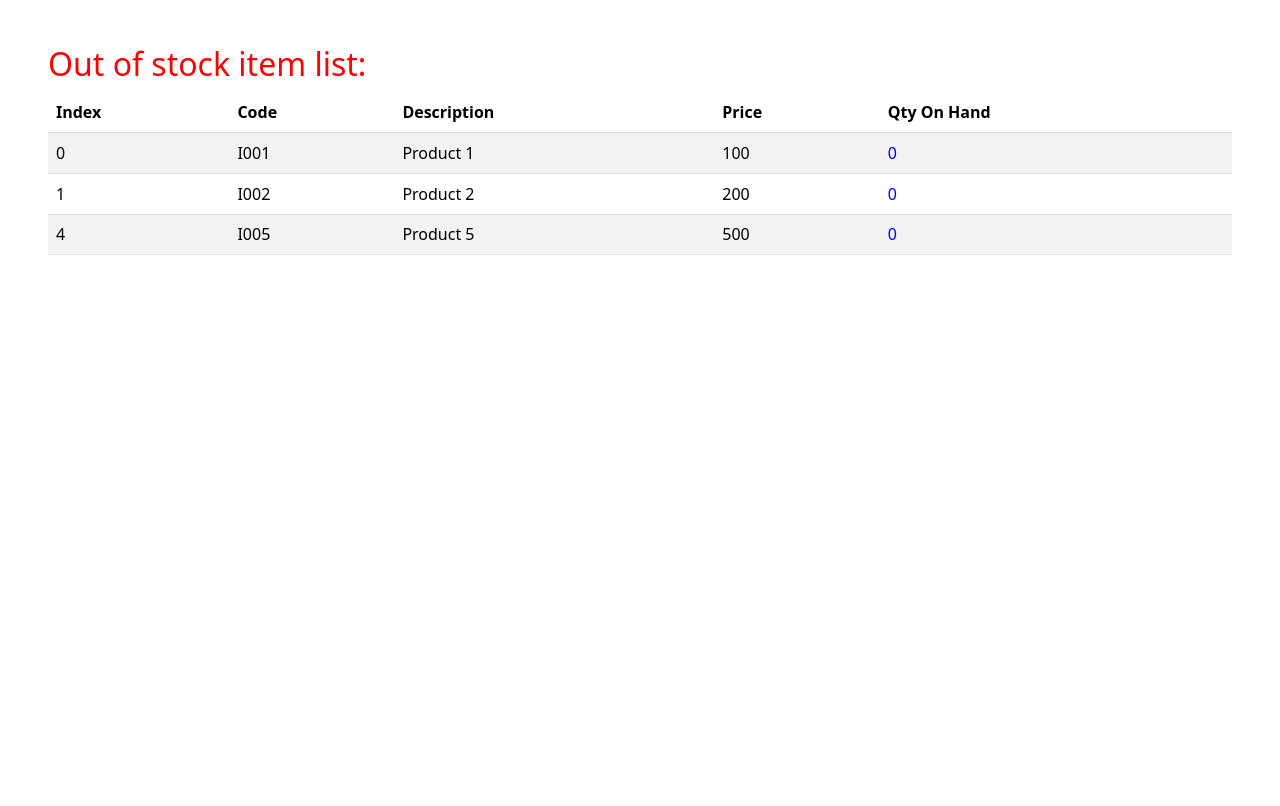
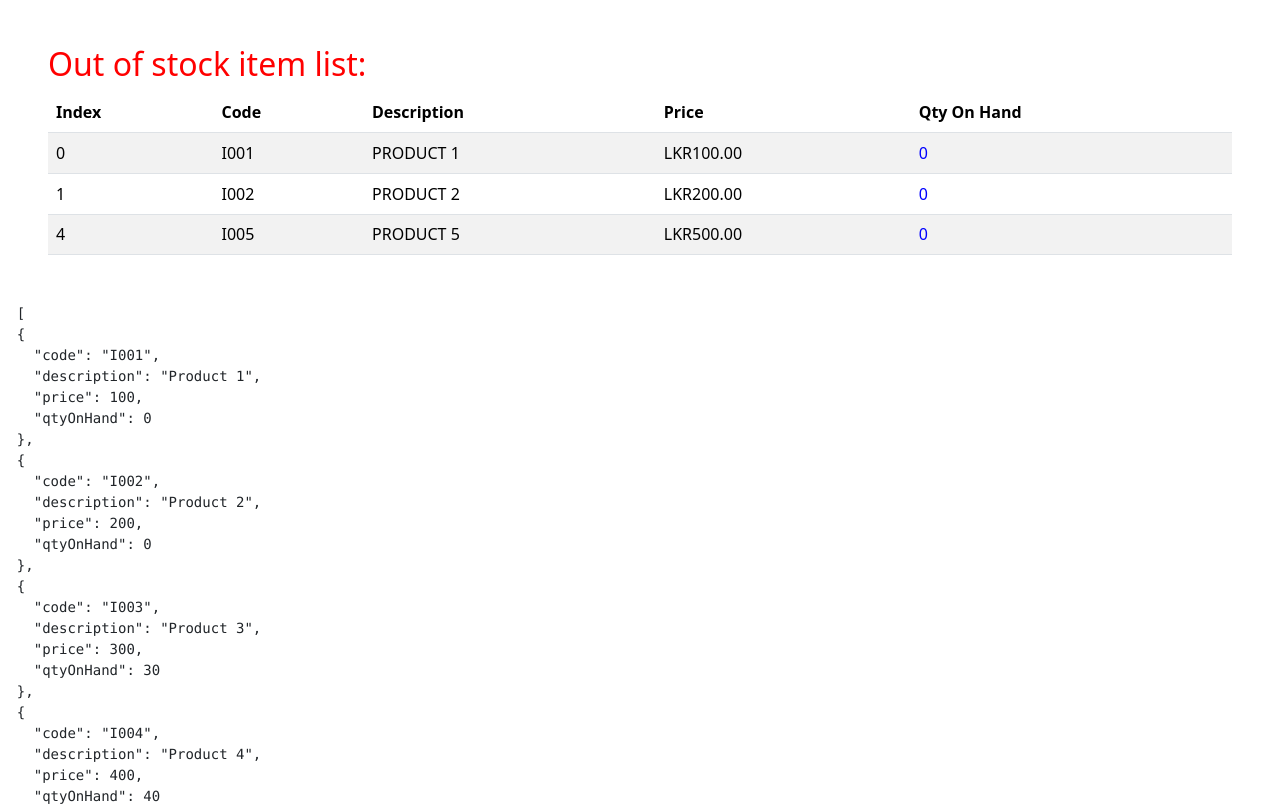
Before and after one commit to danujav/ng-market, an Angular app: page / in a window 1280 px wide. Shown: the part 520-1326 px from the top of the page. Before the commit the page ends 823 px from the top, so only its background shows below. Built offline with nearby package versions, Linux system fonts and the light colour scheme.

Commit message:
angular pipes

```diff
--- a/src/app/dashboard/dashboard-table/dashboard-table.component.html
+++ b/src/app/dashboard/dashboard-table/dashboard-table.component.html
@@ -17,8 +17,8 @@
           <ng-container *ngIf="item.qtyOnHand == 0">
             <td>{{i}}</td>
             <td>{{item.code}}</td>
-            <td>{{item.description}}</td>
-            <td>{{item.price}}</td>
+            <td>{{item.description | uppercase}}</td>
+            <td>{{item.price | currency: 'LKR'}}</td>
             <td [ngStyle]="{'color': 'Blue'}">{{item.qtyOnHand}}</td>
           </ng-container>
         </tr>
@@ -33,3 +33,9 @@
     <h1>You are not authorized to here!</h1>
   </div>
 </div>
+
+<div>
+  <pre>
+  {{itemList | json}}
+  </pre>
+</div>
```
